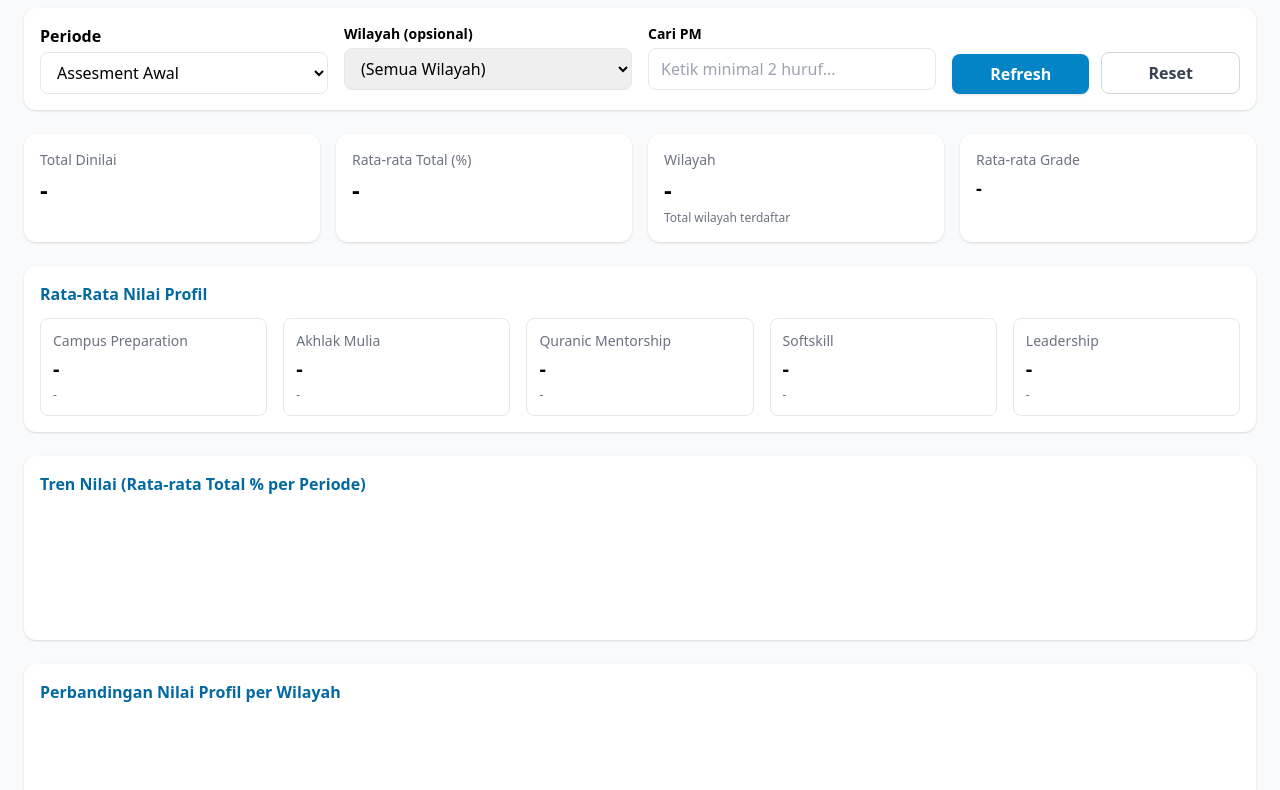
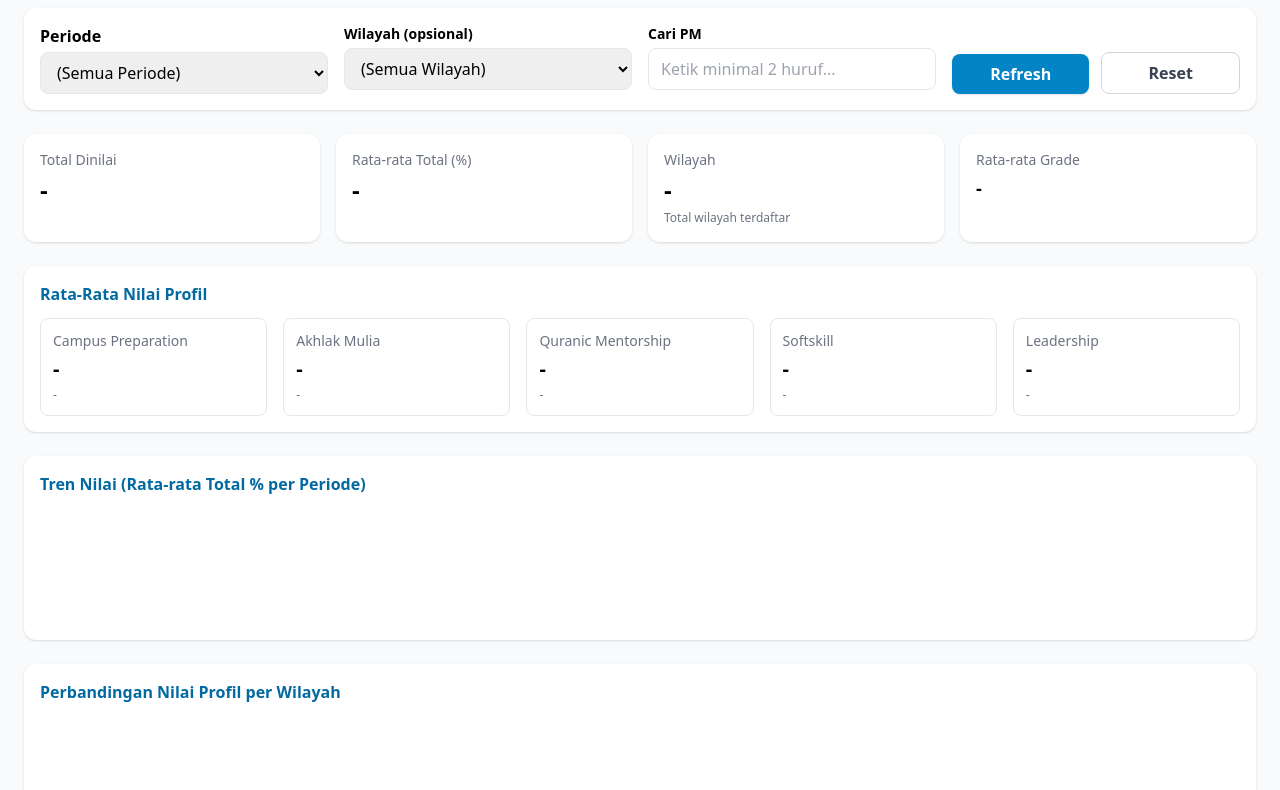
Before and after one commit to hudagraph/assesment-yes, a website: page dashboard.html in a window 1280 px wide. Shown: the part 72-862 px from the top of the page. Drawn offline with nearby package versions, Linux system fonts and the light colour scheme; no server answers.

Commit message:
Update dashboard.html

```diff
--- a/dashboard.html
+++ b/dashboard.html
@@ -20,8 +20,8 @@
     <section class="bg-white rounded-xl shadow p-4 grid gap-4 sm:grid-cols-4 relative">
       <div>
         <label class="font-semibold block mb-1">Periode</label>
-        <select id="periodeSelect" name="periode" required
-                class="w-full px-3 py-2 border rounded-lg bg-white focus:ring-2 focus:ring-sky-400">
+        <select id="periodeSelect" class="w-full border rounded-lg px-3 py-2 focus:ring-2 focus:ring-sky-400">
+          <option value="">(Semua Periode)</option>
           <option>Assesment Awal</option>
           <option>Tri Semester 1</option>
           <option>Tri Semester 2</option>
```
